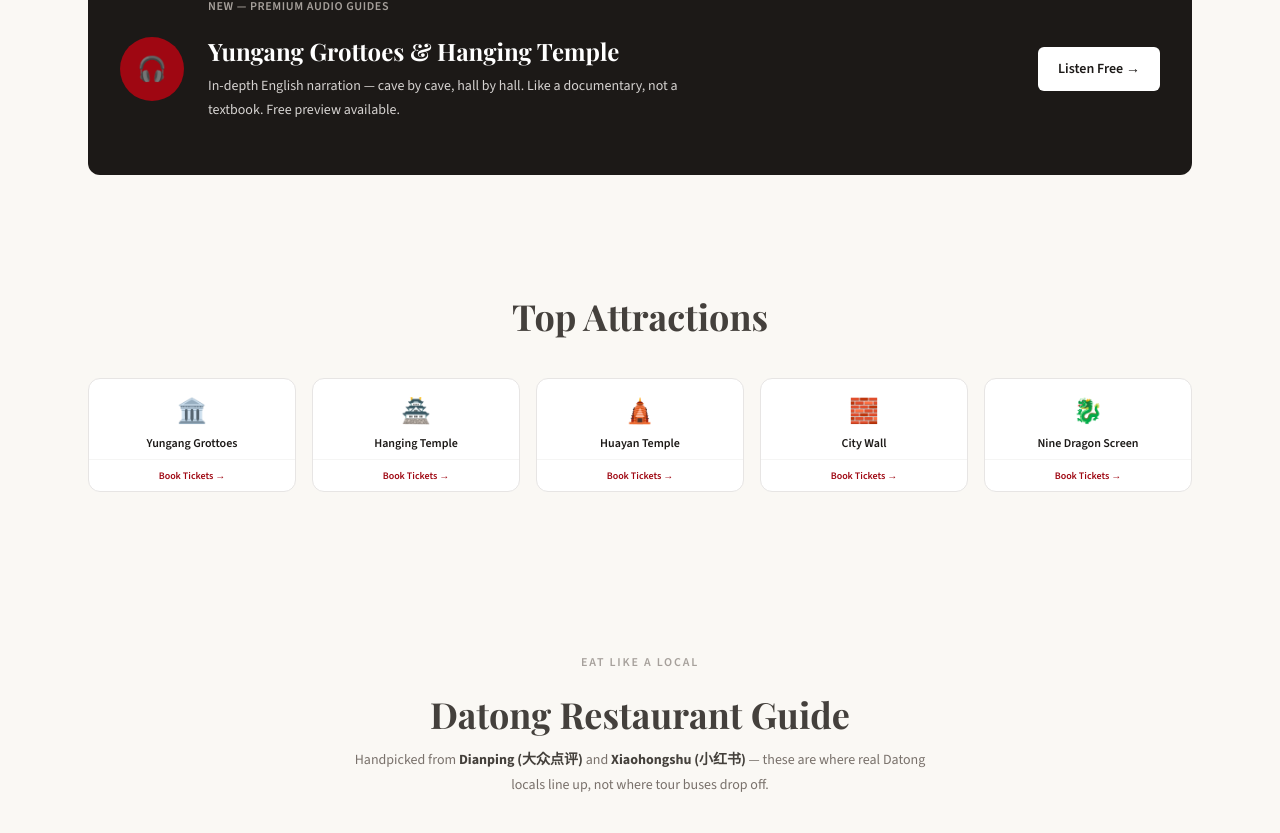
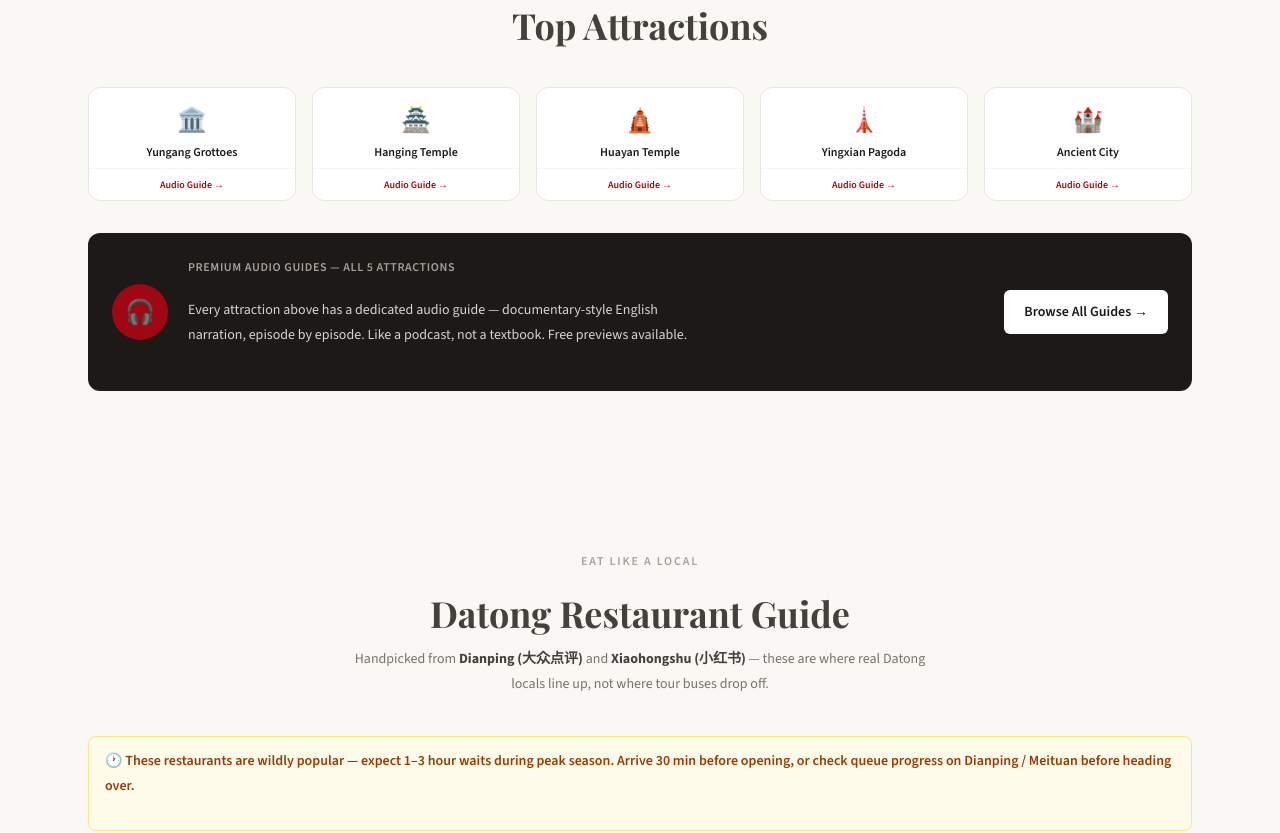
Before and after one commit to sylarscs/datong-travel, a Next.js app: page / in a window 1280 px wide. Shown: the part 2131-2964 px from the top of the page. Built offline with nearby package versions, Linux system fonts and the light colour scheme.

Commit message:
Update Top Attractions to match audio guides, move promo below, fix yellow box centering

```diff
--- a/app/page.tsx
+++ b/app/page.tsx
@@ -165,47 +165,18 @@ export default function HomePage() {
         </div>
       </section>
 
-      {/* ── Audio Guide Promo ── */}
-      <section className="max-w-6xl mx-auto px-4 sm:px-6 py-8 sm:py-10">
-        <Link
-          href="/premium"
-          className="block rounded-xl bg-stone-900 p-6 sm:p-8 hover:bg-stone-800 transition-colors group"
-        >
-          <div className="flex flex-col sm:flex-row items-center gap-6">
-            <div className="flex-shrink-0 w-16 h-16 rounded-full bg-red-800 flex items-center justify-center text-2xl">
-              🎧
-            </div>
-            <div className="flex-1 text-center sm:text-left">
-              <p className="text-xs font-semibold uppercase tracking-wider text-stone-400 mb-1">
-                New — Premium Audio Guides
-              </p>
-              <h3 className="font-display font-bold text-xl text-white mb-2">
-                Yungang Grottoes &amp; Hanging Temple
-              </h3>
-              <p className="text-sm text-stone-300 max-w-lg">
-                In-depth English narration — cave by cave, hall by hall. Like a
-                documentary, not a textbook. Free preview available.
-              </p>
-            </div>
-            <span className="flex-shrink-0 px-5 py-3 rounded-md bg-white text-stone-900 font-semibold text-sm group-hover:bg-stone-100 transition-colors">
-              Listen Free →
-            </span>
-          </div>
-        </Link>
-      </section>
-
-      {/* ── Quick Links ── */}
+      {/* ── Top Attractions ── */}
       <section className="max-w-6xl mx-auto px-4 sm:px-6 py-16 sm:py-20">
         <h2 className="font-display font-bold text-center mb-10">
           Top Attractions
         </h2>
         <div className="grid grid-cols-2 sm:grid-cols-3 lg:grid-cols-5 gap-4">
           {[
-            { name: "Yungang Grottoes", icon: "🏛️", href: "/guides/yungang-grottoes" },
-            { name: "Hanging Temple", icon: "🏯", href: "/guides/hanging-temple" },
-            { name: "Huayan Temple", icon: "🛕", href: "/attractions/huayan-temple" },
-            { name: "City Wall", icon: "🧱", href: "/attractions/datong-city-wall" },
-            { name: "Nine Dragon Screen", icon: "🐉", href: "/attractions/nine-dragon-screen" },
+            { name: "Yungang Grottoes", icon: "🏛️", href: "/premium/yungang" },
+            { name: "Hanging Temple", icon: "🏯", href: "/premium/xuankong" },
+            { name: "Huayan Temple", icon: "🛕", href: "/premium/huayan" },
+            { name: "Yingxian Pagoda", icon: "🗼", href: "/premium/yingxian" },
+            { name: "Ancient City", icon: "🏰", href: "/premium/ancient-city" },
           ].map((item) => (
             <div
               key={item.name}
@@ -220,16 +191,40 @@ export default function HomePage() {
                   {item.name}
                 </span>
               </Link>
-              <a
-                href={getAffiliateUrl()}
-                target="_blank"
-                rel="noopener noreferrer"
+              <Link
+                href={item.href}
                 className="block text-center py-2 text-[10px] font-semibold text-red-800 hover:bg-red-50 transition-colors border-t border-stone-100"
               >
-                Book Tickets →
-              </a>
+                Audio Guide →
+              </Link>
             </div>
           ))}
+        </div>
+
+        {/* Audio Guide Promo — connected to Top Attractions */}
+        <div className="mt-8">
+          <Link
+            href="/premium"
+            className="block rounded-xl bg-stone-900 p-5 sm:p-6 hover:bg-stone-800 transition-colors group"
+          >
+            <div className="flex flex-col sm:flex-row items-center gap-5">
+              <div className="flex-shrink-0 w-14 h-14 rounded-full bg-red-800 flex items-center justify-center text-2xl">
+                🎧
+              </div>
+              <div className="flex-1 text-center sm:text-left">
+                <p className="text-xs font-semibold uppercase tracking-wider text-stone-400 mb-1">
+                  Premium Audio Guides — All 5 Attractions
+                </p>
+                <p className="text-sm text-stone-300 max-w-lg">
+                  Every attraction above has a dedicated audio guide — documentary-style English
+                  narration, episode by episode. Like a podcast, not a textbook. Free previews available.
+                </p>
+              </div>
+              <span className="flex-shrink-0 px-5 py-3 rounded-md bg-white text-stone-900 font-semibold text-sm group-hover:bg-stone-100 transition-colors">
+                Browse All Guides →
+              </span>
+            </div>
+          </Link>
         </div>
       </section>
 
@@ -250,8 +245,8 @@ export default function HomePage() {
           </div>
 
           {/* Queue Warning */}
-          <div className="mb-8 py-3 px-4 rounded-lg bg-amber-50 border border-amber-200 text-center">
-            <p className="text-sm text-amber-800 font-semibold leading-relaxed">
+          <div className="mb-8 py-3 px-4 rounded-lg bg-amber-50 border border-amber-200 flex items-center justify-center">
+            <p className="text-sm text-amber-800 font-semibold m-0">
               🕐 These restaurants are wildly popular — expect 1–3 hour waits during peak season.
               Arrive 30 min before opening, or check queue progress on Dianping / Meituan before heading over.
             </p>
```
